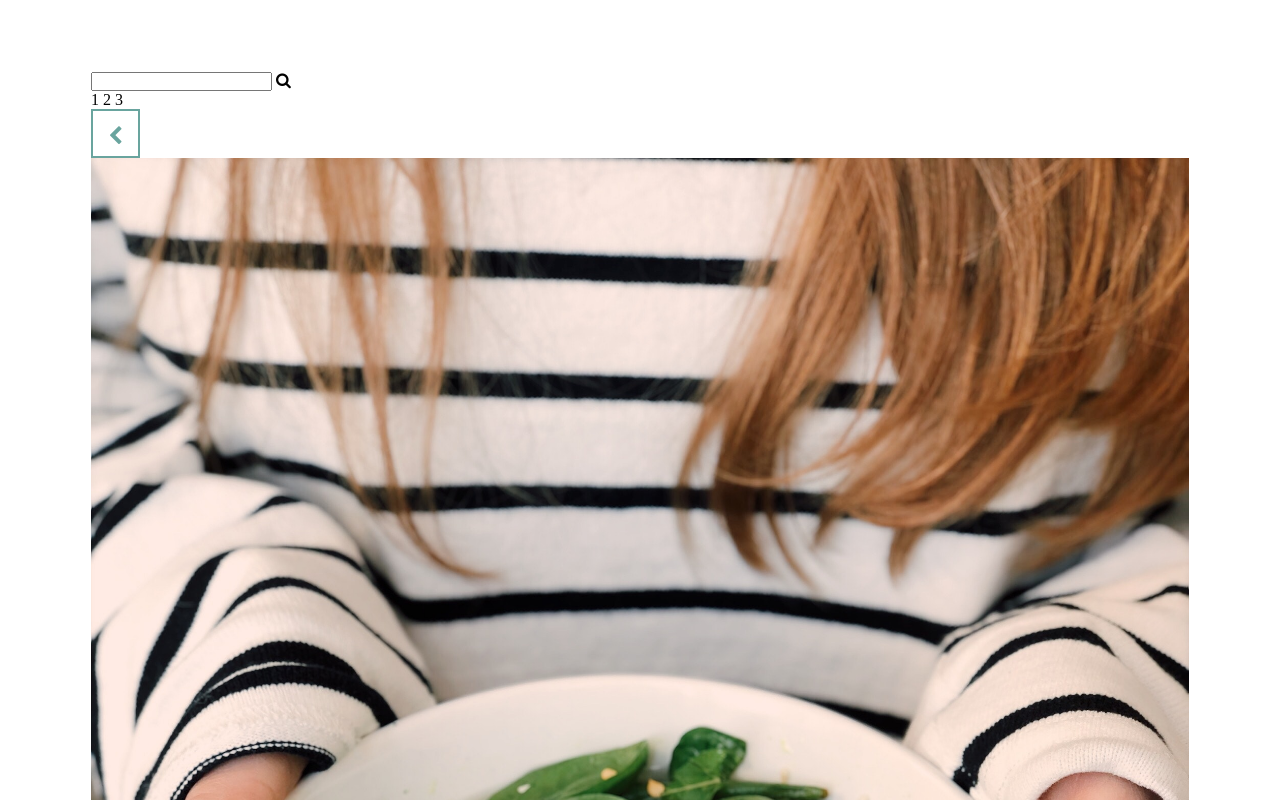
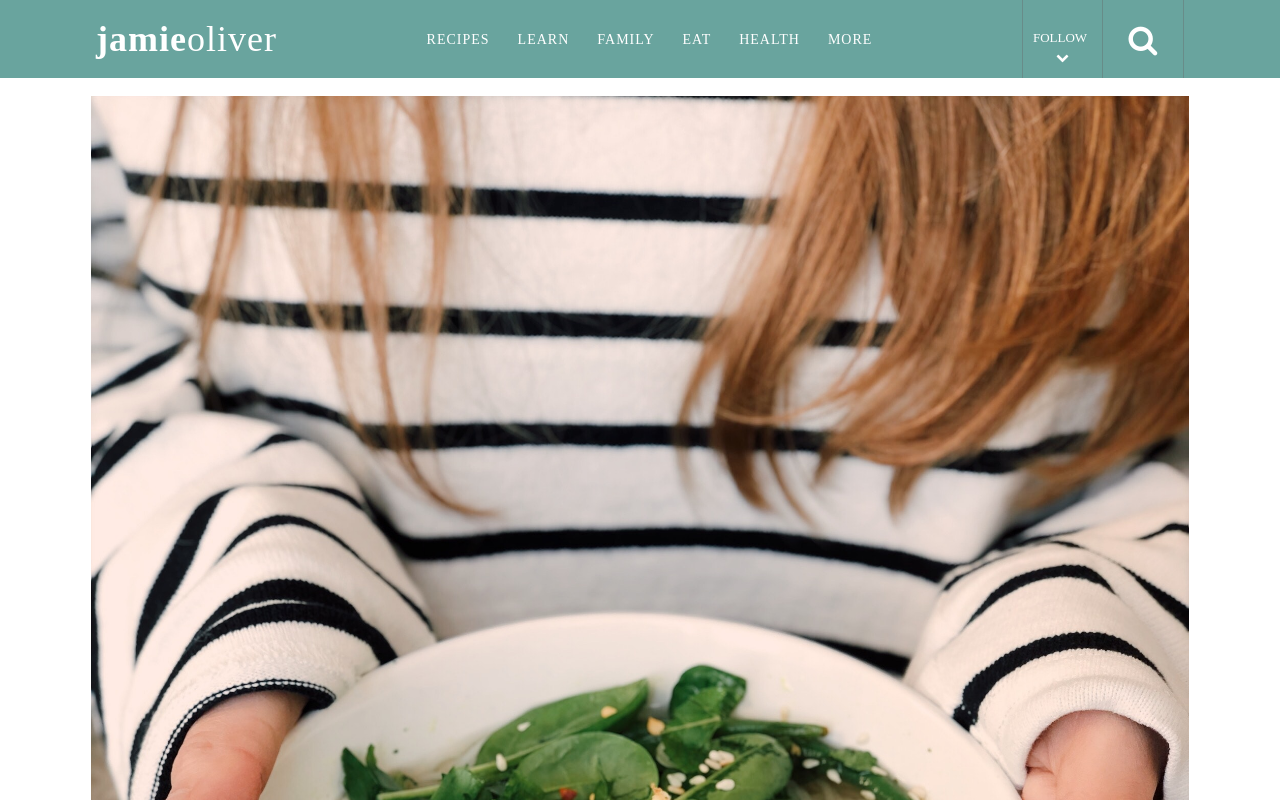
Before and after one commit to amithbhaskaran/Jamie-Oliver, a plain HTML site: page index.html in a window 1280 px wide. Shown: the top 800 px of the page. Drawn offline with Linux system fonts and the light colour scheme.

Commit message:
Header CSS Added

```diff
--- a/assets/css/style.css
+++ b/assets/css/style.css
@@ -107,46 +107,106 @@ li {
   font-family: fantasy;
 }
 /* Classes */
-a{
-  color: #fff;
-}
-.prev-button{
-  width: 49px;
-  height: 49px;
-}
-.prev-button a{
-  position: relative;
-  display: inline-block;
-  width: 100%;
-  height: 100%;
-  color: crimson;
-  text-indent: -999999px;
-  border: 2px solid #69a49e;
-}
-.prev-button a::before {
-  font-family: "FontAwesome";
-  content: "\f053";
-  width: 100%;
-  height: 100%;
-  position: absolute;
-  top: 0;
-  left: 0;
-  float: right;
-  text-indent: 0;
-  color: #69a49e;
-  line-height: 50px;
-  text-align: center;
-  font-size: 20px;
-}
+
+a{ color: #fff; }
+.bold{ font-weight: 600; }
 /*=================================
   Header styling starts here
 =================================*/
+header {
+  width: 100%;
+  background-color: #69a49e;
+}
 
+header .wrapper {
+  width: 85%;
+  margin: auto;
+  display: flex;
+  align-items: center;
+  justify-content: space-between;
+}
 
+input[type="search"] { display: none; }
 
+h1 a {
+  font-size: 36px;
+  font-weight: 100;
+  text-transform: lowercase;
+  letter-spacing: 1px;
+}
 
+.navigation,.follow-search { display: flex; }
+.navigation li { margin: 0 14px; }
 
+.navigation a {
+  font-size: 14px;
+  letter-spacing: 1px;
+  text-transform: uppercase;
+  transition: .5s;
+}
 
+.navigation a:hover{
+  color: #000;
+  text-shadow: 1px 1px 3px #fff;
+}
+
+.follow-search {
+  align-items: center;
+  height: 78px;
+  border-left: 1px solid rgba(102, 102, 102, 0.384);
+  border-right: 1px solid rgba(102, 102, 102, 0.384);
+}
+
+.follow {
+  width: 80px;
+  height: 100%;
+  text-transform: uppercase;
+  font-size: 13px;
+  border-right: 1px solid rgba(102, 102, 102, 0.384);
+  padding: 30px 10px 0;
+}
+
+.follow span {
+  display: block;
+  text-align: center;
+  margin-top: 5px;
+}
+
+.search {
+  width: 80px;
+  height: 100%;
+  text-align: center;
+}
+
+.search .fa {
+  font-size: 31px;
+  line-height: 80px;
+  display: inline-block;
+  color: #fff;
+  cursor: pointer;
+}
+
+.hamburger{
+  width: 30px;
+  height: 25px;
+  display: flex;
+  align-items: center;
+  justify-content: space-between;
+  flex-direction: column;
+  cursor: pointer;
+  display: none;
+}
+
+.line{
+  text-indent: -999999px;
+  width: 100%;
+  height: 3px;
+  background-color: #fff;
+  border-radius: 50px;
+}
+.social-icons{
+  display: none;
+}
 /*=================================
   Header styling ends here
 =================================*/
```
